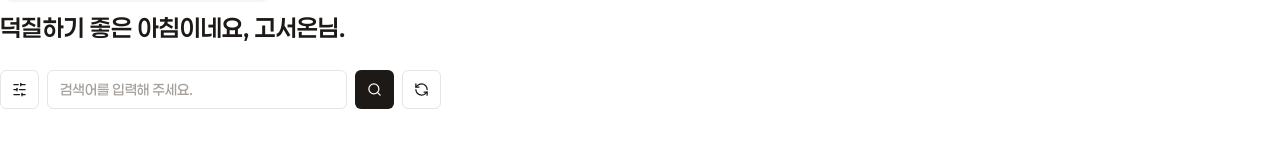
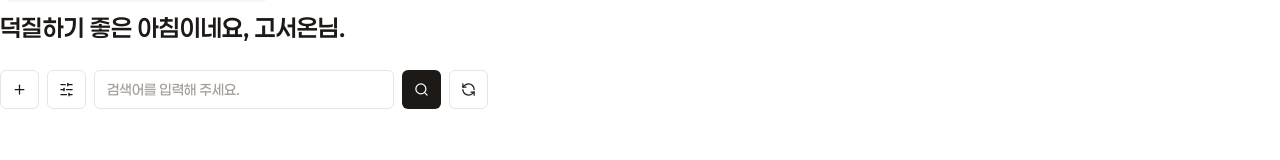
Before and after one commit to duckduckkkung/web, a Next.js app: page /fans in a window 1280 px wide. Shown: the part 200-360 px from the top of the page. Built offline with nearby package versions, Linux system fonts and the light colour scheme.

Commit message:
[docs] 할 일 업데이트

```diff
--- /dev/null
+++ b/src/app/[user_name]/page.tsx
@@ -0,0 +1,3 @@
+export default function User() {
+    return <div className=""></div>;
+}
--- a/src/app/fans/page.tsx
+++ b/src/app/fans/page.tsx
@@ -2,6 +2,7 @@
 
 import {
     ArrowUpRightIcon,
+    PlusIcon,
     RefreshCcwIcon,
     SearchIcon,
     SlidersHorizontalIcon,
@@ -105,6 +106,18 @@ export default function Fans() {
 
                 <div className="flex flex-col gap-[64px]">
                     <div className="flex items-center gap-[8px]">
+                        <IconButton
+                            type="md"
+                            variants="outline"
+                            icon={
+                                <PlusIcon
+                                    size={15}
+                                    className="stroke-stone-900"
+                                />
+                            }
+                            onClick={() => router.push("/fans/create")}
+                        />
+
                         <Popover
                             overlay={
                                 <FilterPopover
--- a/src/mocks/goods.ts
+++ b/src/mocks/goods.ts
@@ -8,6 +8,7 @@ export const goods: TypeGoods[] = [
         imageUrl:
             "https://parable-store.com/web/product/small/202506/7beddf16b3da9f4d2f91e091434d49b4.jpg",
         price: 49900,
+        fanName: "송하영",
     },
     {
         id: "2",
@@ -16,6 +17,7 @@ export const goods: TypeGoods[] = [
         imageUrl:
             "https://parable-store.com/web/product/small/202506/029db4ae50e11f375b2cc2d307eff9a5.jpg",
         price: 49900,
+        fanName: "송하영",
     },
     {
         id: "3",
@@ -24,6 +26,7 @@ export const goods: TypeGoods[] = [
         imageUrl:
             "https://parable-store.com/web/product/small/202505/2bef0f15decdb011fd2c5e3797809ec3.png",
         price: 42000,
+        fanName: "송하영",
     },
     {
         id: "4",
@@ -32,5 +35,6 @@ export const goods: TypeGoods[] = [
         imageUrl:
             "https://parable-store.com/web/product/small/202508/a5fb832f4da512a7757d87166fc7a485.jpg",
         price: 4900,
+        fanName: "송하영",
     },
 ];
--- a/src/shared/components/goods-card.tsx
+++ b/src/shared/components/goods-card.tsx
@@ -14,7 +14,7 @@ export const GoodsCard = ({ data }: GoodsCardProps) => {
     return (
         <div
             className="aspect-3/1 rounded-[8px] overflow-hidden cursor-pointer flex group"
-            onClick={() => router.push(`/fans/${data.name}?tabs=goods`)}
+            onClick={() => router.push(`/fans/${data.fanName}?tabs=goods`)}
         >
             <div className="aspect-square shrink-0">
                 {/* eslint-disable-next-line @next/next/no-img-element */}
--- a/src/shared/types/types.ts
+++ b/src/shared/types/types.ts
@@ -13,6 +13,7 @@ export interface TypeGoods {
     description: string;
     imageUrl: string;
     price: number;
+    fanName: string;
 }
 
 export interface TypeMoment {
```
Also changed, not shown: 1 other file (tests, documents, lock files or other folders).
